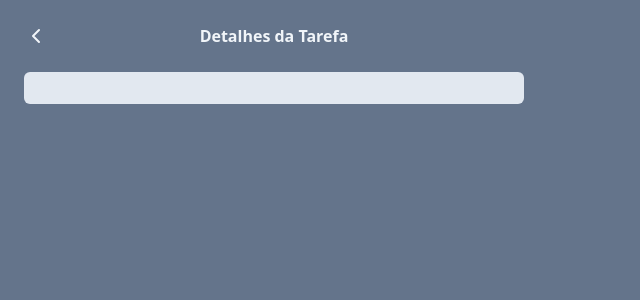
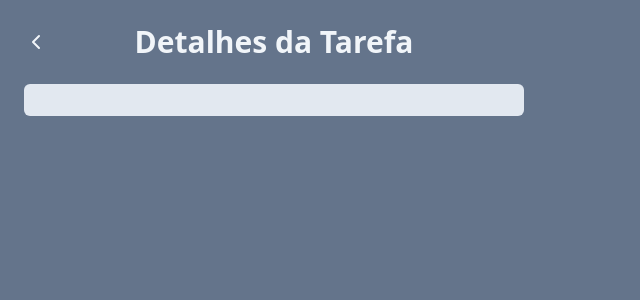
Before and after one commit to evisonpacheco/task-manager, a React (Vite) app: page /detalhes in a window 1280 px wide. Shown: the top 300 px of the page, without its empty margins (0-640 px from the left). Built offline with nearby package versions, Linux system fonts and the light colour scheme.

Commit message:
update: criando component Title

```diff
--- a/src/App.jsx
+++ b/src/App.jsx
@@ -2,12 +2,15 @@ import AddTask from "./components/AddTask";
 import Tasks from "./components/Tasks";
 import { v4 } from "uuid";
 import { useEffect, useState } from "react";
+import Title from "./components/Title";
 
 function App() {
-  const [tasks, setTasks] = useState(JSON.parse(localStorage.getItem("tasks")) || []);
+  const [tasks, setTasks] = useState(
+    JSON.parse(localStorage.getItem("tasks")) || []
+  );
 
   useEffect(() => {
-    localStorage.setItem("tasks", JSON.stringify(tasks))
+    localStorage.setItem("tasks", JSON.stringify(tasks));
   }, [tasks]);
 
   useEffect(() => {
@@ -20,11 +23,10 @@ function App() {
       );
       const data = await response.json();
       setTasks(data);
-    }
+    };
 
     //Caso necessário é possível usar uma API para preencher as tarefas
     //fetchTasks();
-
   }, []);
 
   function onClickCompleteTask(taskId) {
@@ -55,9 +57,7 @@ function App() {
   return (
     <div className="w-screen h-screen bg-slate-500 flex justify-center p-6">
       <div className="w-[500px] space-y-4">
-        <h1 className="text-3xl text-slate-100 font-bold text-center">
-          Gerenciar Tarefas
-        </h1>
+        <Title>Gerenciar Tarefas</Title>
         <AddTask onClickAddTask={onClickAddTask} />
         <Tasks
           tasks={tasks}
--- /dev/null
+++ b/src/components/Title.jsx
@@ -0,0 +1,9 @@
+function Title(props) {
+  return (
+    <h1 className="text-3xl text-slate-100 font-bold text-center">
+      {props.children}
+    </h1>
+  )
+}
+
+export default Title
--- a/src/pages/TaskPage.jsx
+++ b/src/pages/TaskPage.jsx
@@ -1,5 +1,6 @@
 import { ChevronLeftIcon } from "lucide-react";
 import { useNavigate, useSearchParams } from "react-router-dom";
+import Title from "../components/Title";
 
 function TaskPage() {
   const navigate = useNavigate();
@@ -10,12 +11,13 @@ function TaskPage() {
     <div className="h-screen w-screen bg-slate-500 p-6">
       <div className="w-[500px] space-y-4">
         <div className="flex justify-center relative mb-6">
-          <button onClick={() => navigate(-1)} className="absolute left-0 top-0 bottom-0 text-slate-100">
+          <button
+            onClick={() => navigate(-1)}
+            className="absolute left-0 top-0 bottom-0 text-slate-100"
+          >
             <ChevronLeftIcon />
           </button>
-          <h1 className="text-3lx text-slate-100 font-bold text-center">
-            Detalhes da Tarefa
-          </h1>
+          <Title>Detalhes da Tarefa</Title>
         </div>
 
         <div className="bg-slate-200 p-4 rounded-md">
```
